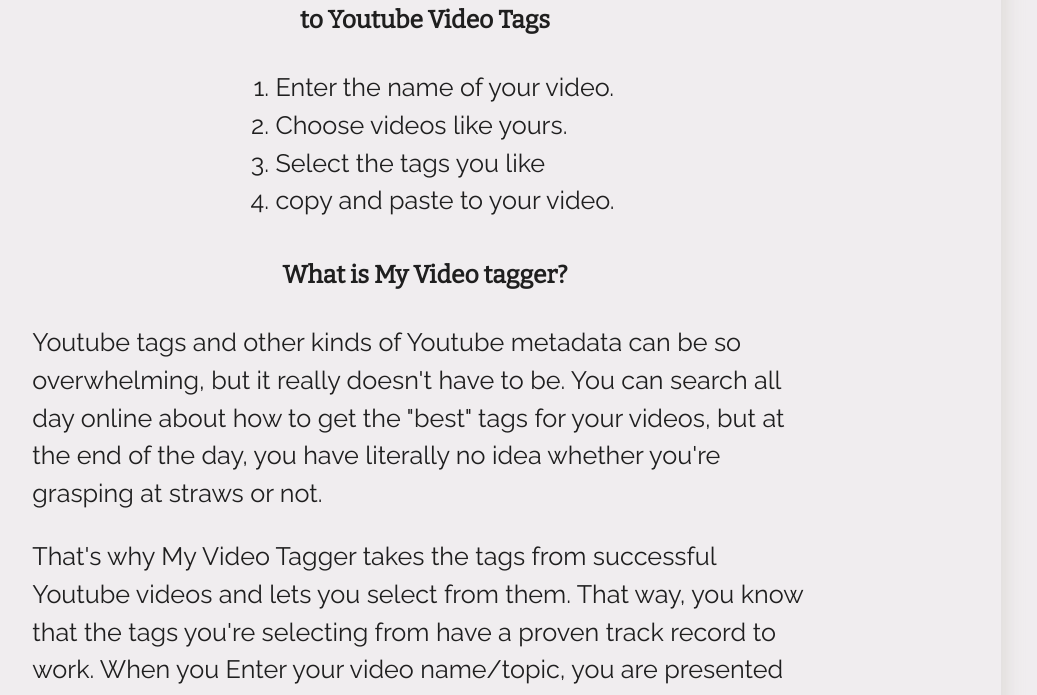
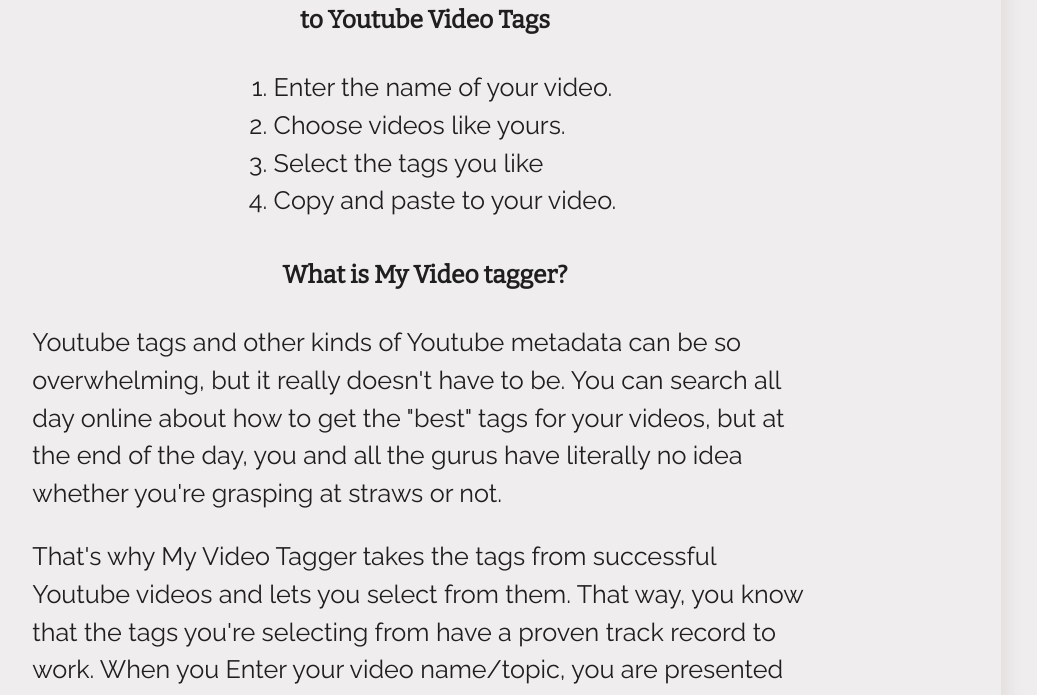
Before and after one commit to pnguy55/video-tagger, a React app: page client/public/index.html in a window 1280 px wide. Shown: the part 510-1205 px from the top of the page, without its empty margins (215-1252 px from the left). Built offline with nearby package versions, Linux system fonts and the light colour scheme; no server answers; files whose address does not match are found by name.

```diff
--- a/client/public/index.html
+++ b/client/public/index.html
@@ -52,14 +52,14 @@
             <li>Enter the name of your video.</li>
             <li>Choose videos like yours.</li>
             <li>Select the tags you like</li>
-            <li>copy and paste to your video.</li>
+            <li>Copy and paste to your video.</li>
         </ol>
         <h5 style="font-family:var(--bitter); font-weight:800;"> What is My Video tagger?</h5 style="font-family:var(--bitter); font-weight:800;">
         <div class='container'>
           <p class='flow-text'>
             Youtube tags and other kinds of Youtube metadata can be so overwhelming,
             but it really doesn't have to be.  You can search all day online about how to get the "best"
-            tags for your videos, but at the end of the day, you have literally no idea whether you're grasping at
+            tags for your videos, but at the end of the day, you and all the gurus have literally no idea whether you're grasping at
             straws or not.
           </p>
           <p class='flow-text'>
--- a/package.json
+++ b/package.json
@@ -31,6 +31,7 @@
     "concurrently": "^5.0.0",
     "cookie-session": "^1.3.3",
     "express": "^4.17.1",
+    "heroku-ssl-redirect": "0.0.4",
     "http-proxy-middleware": "^0.20.0",
     "lodash": "^4.17.15",
     "mongoose": "^5.7.12",
```
Also changed, not shown: 1 other file.
